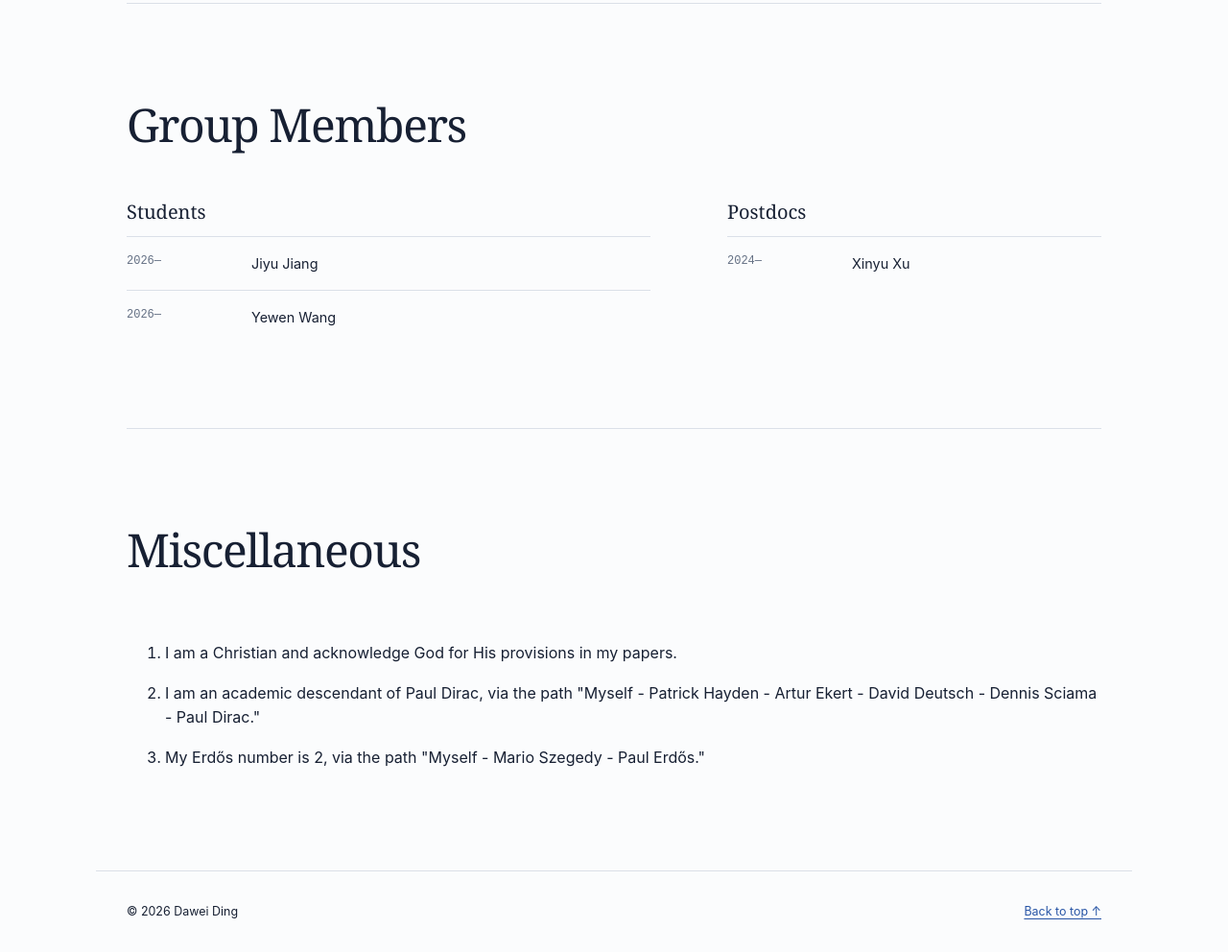
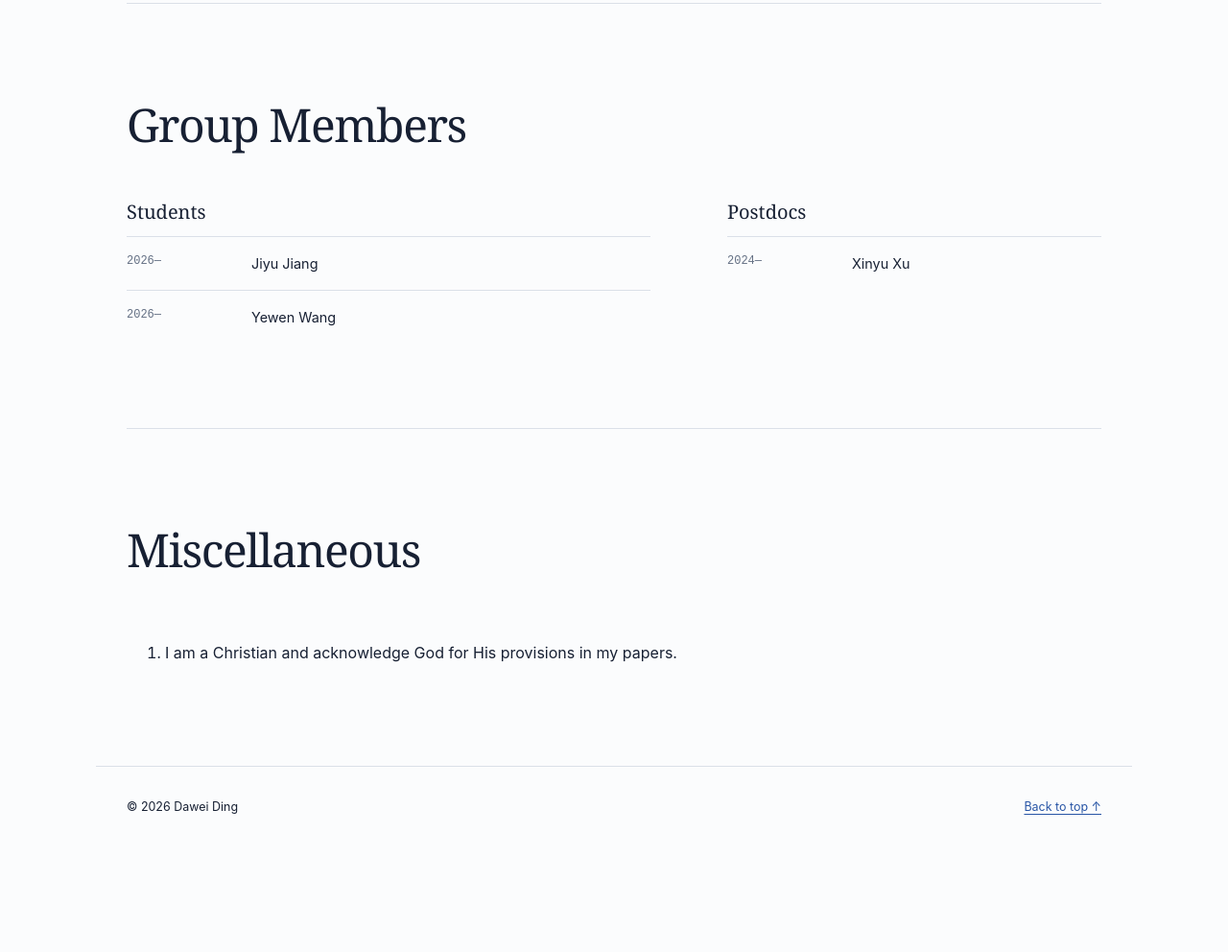
Before and after one commit to dding7293/website, a plain HTML site: page index.html in a window 1280 px wide. Shown: the part 4565-5557 px from the top of the page at 96% size. After the commit the page ends 5448 px from the top, so only its background shows below. Drawn offline with Linux system fonts and the light colour scheme.

Commit message:
Update index.html

```diff
--- a/index.html
+++ b/index.html
@@ -449,16 +449,6 @@
               <p>I am a Christian and acknowledge God for His provisions in my papers.</p>
             </div>
           </li>
-          <li>
-            <div>
-              <p>I am an academic descendant of Paul Dirac, via the path "Myself - Patrick Hayden - Artur Ekert - David Deutsch - Dennis Sciama - Paul Dirac."</p>
-            </div>
-          </li>
-          <li>
-            <div>
-              <p>My Erdős number is 2, via the path "Myself - Mario Szegedy - Paul Erdős."</p>
-            </div>
-          </li>
         </ol>
       </section>
     </div>
```
